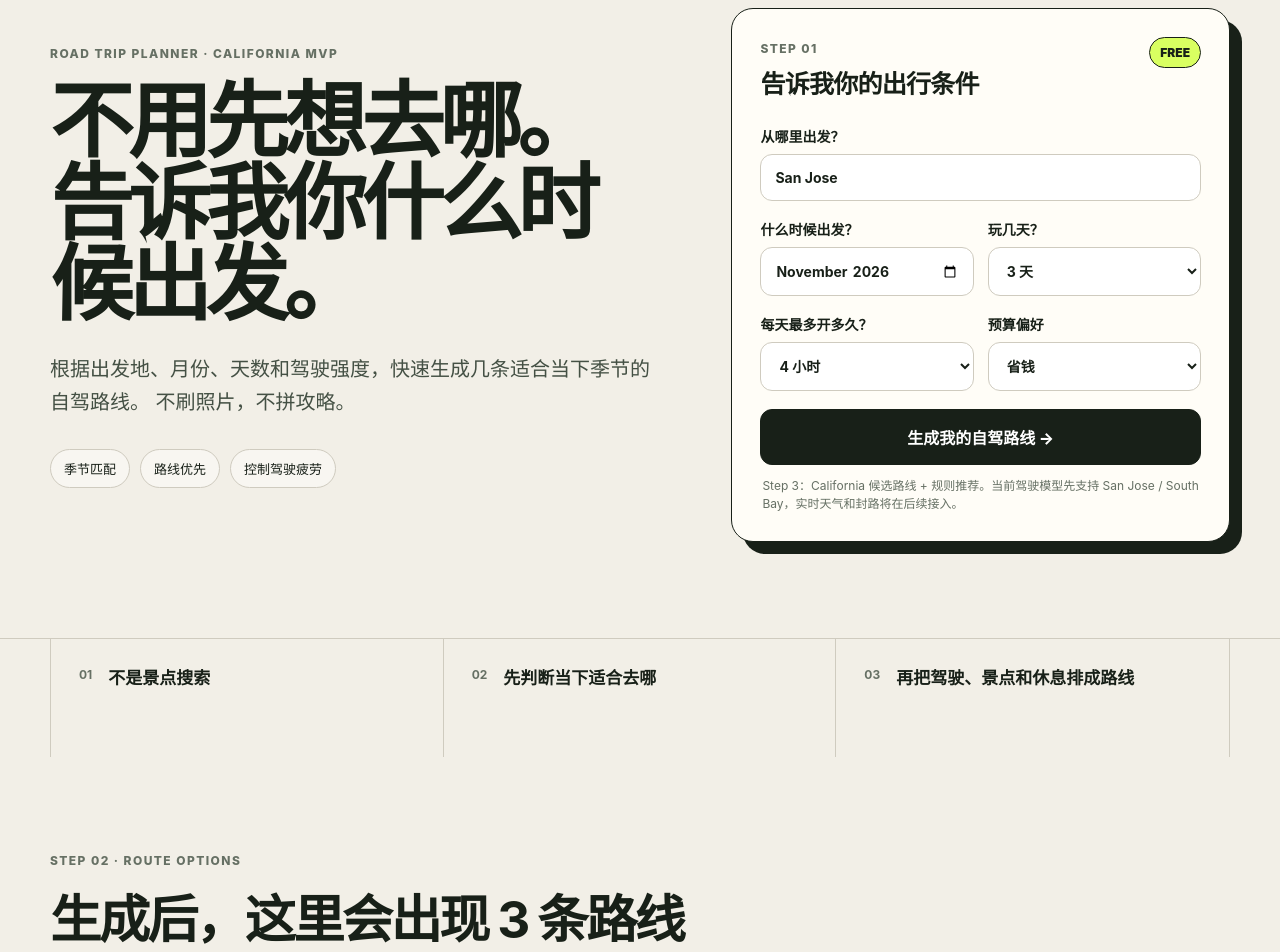
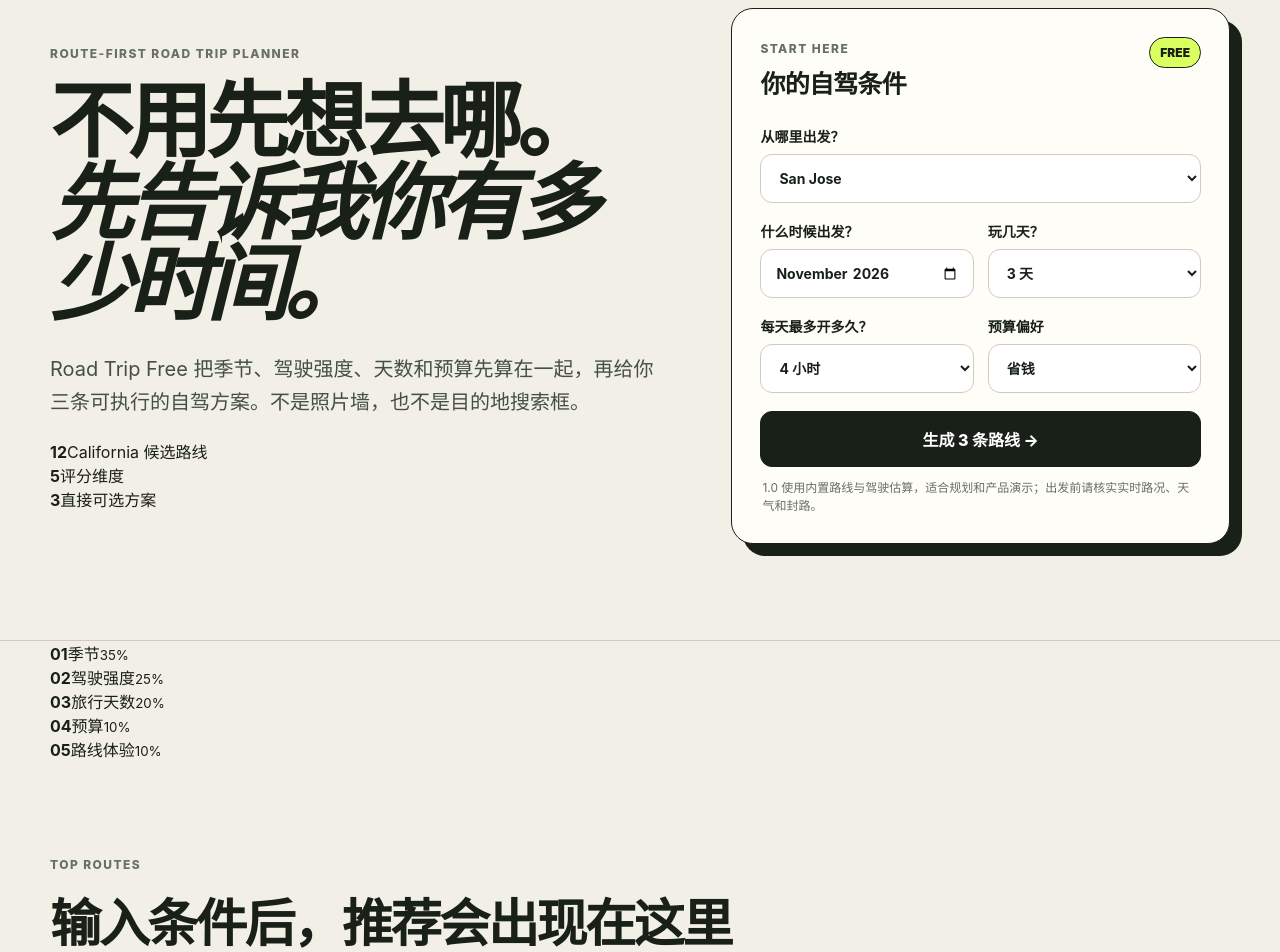
Before and after one commit to dilfrank/Road-Trip-Free, a Next.js app: page / in a window 1280 px wide. Shown: the part 160-1112 px from the top of the page. Built offline with nearby package versions, Linux system fonts and the light colour scheme.

Commit message:
feat: complete Road Trip Free 1.0 interactive UI

```diff
--- a/app/page.tsx
+++ b/app/page.tsx
@@ -1,249 +1,164 @@
 "use client";
 
 import { FormEvent, useMemo, useState } from "react";
-import { isSupportedOrigin, recommendRoutes } from "../lib/recommend";
+import { recommendRoutes } from "../lib/recommend";
 import { BudgetPreference, RouteSuggestion } from "../lib/routes";
 
-type FormState = {
-  origin: string;
-  month: string;
-  days: string;
-  maxDrive: string;
-  budget: BudgetPreference;
-};
+type FormState = { origin: string; month: string; days: string; maxDrive: string; budget: BudgetPreference };
 
-const initialForm: FormState = {
-  origin: "San Jose",
-  month: "2026-11",
-  days: "3",
-  maxDrive: "4",
-  budget: "省钱"
-};
+const initialForm: FormState = { origin: "San Jose", month: "2026-11", days: "3", maxDrive: "4", budget: "省钱" };
+
+function RouteSketch({ route }: { route: RouteSuggestion }) {
+  return (
+    <div className="map-card">
+      <div className="map-toolbar"><span>ROUTE VIEW</span><span>示意图 · 非导航地图</span></div>
+      <div className="route-map" aria-label={`${route.name} 路线示意图`}>
+        <svg viewBox="0 0 100 100" preserveAspectRatio="none" aria-hidden="true">
+          <defs><pattern id={`grid-${route.id}`} width="10" height="10" patternUnits="userSpaceOnUse"><path d="M 10 0 L 0 0 0 10" fill="none" stroke="currentColor" strokeWidth=".25" /></pattern></defs>
+          <rect width="100" height="100" fill={`url(#grid-${route.id})`} className="map-grid" />
+          <polyline points={route.mapPoints.map((p) => `${p.x},${p.y}`).join(" ")} fill="none" className="map-line" />
+        </svg>
+        {route.mapPoints.map((point, index) => (
+          <div className="map-point" key={`${route.id}-${point.label}`} style={{ left: `${point.x}%`, top: `${point.y}%` }}>
+            <span>{index + 1}</span><b>{point.label}</b>
+          </div>
+        ))}
+        <div className="map-stamp">CALIFORNIA · 1.0</div>
+      </div>
+    </div>
+  );
+}
 
 export default function Home() {
   const [form, setForm] = useState<FormState>(initialForm);
   const [routes, setRoutes] = useState<RouteSuggestion[]>([]);
   const [generated, setGenerated] = useState(false);
-  const [notice, setNotice] = useState("");
+  const [selectedId, setSelectedId] = useState<string>("");
+  const [copied, setCopied] = useState(false);
 
+  const selected = routes.find((route) => route.id === selectedId) || routes[0];
   const monthLabel = useMemo(() => {
     if (!form.month) return "未选择";
     const [year, month] = form.month.split("-");
     return `${year} 年 ${Number(month)} 月`;
   }, [form.month]);
 
-  function scrollToResults() {
-    window.setTimeout(() => {
-      document.getElementById("results")?.scrollIntoView({ behavior: "smooth" });
-    }, 50);
+  function submit(event: FormEvent<HTMLFormElement>) {
+    event.preventDefault();
+    const month = Number(form.month.split("-")[1]);
+    const next = recommendRoutes({ origin: form.origin, month, days: Number(form.days), maxDrive: Number(form.maxDrive), budget: form.budget });
+    setRoutes(next);
+    setSelectedId(next[0]?.id || "");
+    setGenerated(true);
+    setCopied(false);
+    window.setTimeout(() => document.getElementById("results")?.scrollIntoView({ behavior: "smooth" }), 40);
   }
 
-  function submit(event: FormEvent<HTMLFormElement>) {
-    event.preventDefault();
-    setGenerated(true);
-
-    if (!isSupportedOrigin(form.origin)) {
-      setRoutes([]);
-      setNotice("Step 3 的驾驶时间模型目前先精确支持 San Jose / South Bay。请输入 San Jose、Santa Clara、Sunnyvale、Cupertino 或 Mountain View。");
-      scrollToResults();
-      return;
-    }
-
-    const month = Number(form.month.split("-")[1]);
-    const nextRoutes = recommendRoutes({
-      origin: form.origin.trim(),
-      month,
-      days: Number(form.days),
-      maxDrive: Number(form.maxDrive),
-      budget: form.budget
-    });
-
-    setRoutes(nextRoutes);
-    setNotice("已按季节 35% · 驾驶时间 25% · 旅行天数 20% · 预算 10% · 路线体验 10% 重新排序。当前为规则引擎，不包含实时封路和天气数据。");
-    scrollToResults();
+  async function copyPlan() {
+    if (!selected) return;
+    const summary = [
+      `Road Trip Free 1.0 · ${selected.name}`,
+      `${monthLabel} · ${form.days}天 · ${form.origin}出发 · 每天≤${form.maxDrive}h`,
+      `推荐分：${selected.score}/100`,
+      ...selected.days.map((d) => `D${d.day} ${d.title}｜${d.drive}｜${d.stops.join(" / ")}`),
+      selected.warning ? `提醒：${selected.warning}` : "提醒：出发前核实天气、封路和车辆状态。"
+    ].join("\n");
+    try { await navigator.clipboard.writeText(summary); setCopied(true); } catch { setCopied(false); }
   }
 
   return (
     <main>
       <section className="hero">
         <nav className="nav shell">
-          <div className="brand">Road Trip Free</div>
-          <div className="nav-note">只做自驾游快速攻略</div>
+          <a className="brand" href="#top">Road Trip Free <i>1.0</i></a>
+          <div className="nav-links"><a href="#planner">生成路线</a><a href="#how">怎么工作</a><span>California MVP</span></div>
         </nav>
 
-        <div className="shell hero-grid">
+        <div className="shell hero-grid" id="top">
           <div className="hero-copy">
-            <span className="eyebrow">ROAD TRIP PLANNER · CALIFORNIA MVP</span>
-            <h1>不用先想去哪。<br />告诉我你什么时候出发。</h1>
-            <p className="lead">
-              根据出发地、月份、天数和驾驶强度，快速生成几条适合当下季节的自驾路线。
-              不刷照片，不拼攻略。
-            </p>
-            <div className="principles">
-              <span>季节匹配</span>
-              <span>路线优先</span>
-              <span>控制驾驶疲劳</span>
+            <span className="eyebrow">ROUTE-FIRST ROAD TRIP PLANNER</span>
+            <h1>不用先想去哪。<br /><em>先告诉我你有多少时间。</em></h1>
+            <p className="lead">Road Trip Free 把季节、驾驶强度、天数和预算先算在一起，再给你三条可执行的自驾方案。不是照片墙，也不是目的地搜索框。</p>
+            <div className="hero-proof">
+              <div><strong>12</strong><span>California 候选路线</span></div>
+              <div><strong>5</strong><span>评分维度</span></div>
+              <div><strong>3</strong><span>直接可选方案</span></div>
             </div>
           </div>
 
-          <form className="planner" onSubmit={submit}>
-            <div className="planner-title">
-              <div>
-                <span className="step">STEP 01</span>
-                <h2>告诉我你的出行条件</h2>
-              </div>
-              <span className="free-badge">FREE</span>
+          <form className="planner" id="planner" onSubmit={submit}>
+            <div className="planner-title"><div><span className="step">START HERE</span><h2>你的自驾条件</h2></div><span className="free-badge">FREE</span></div>
+            <label>从哪里出发？
+              <select value={form.origin} onChange={(e) => setForm({ ...form, origin: e.target.value })}>
+                <option>San Jose</option><option>Santa Clara</option><option>Sunnyvale</option><option>Cupertino</option><option>Mountain View</option>
+              </select>
+            </label>
+            <div className="two-col">
+              <label>什么时候出发？<input type="month" value={form.month} onChange={(e) => setForm({ ...form, month: e.target.value })} required /></label>
+              <label>玩几天？<select value={form.days} onChange={(e) => setForm({ ...form, days: e.target.value })}><option value="2">2 天</option><option value="3">3 天</option><option value="4">4 天</option><option value="5">5 天</option></select></label>
             </div>
-
-            <label>
-              从哪里出发？
-              <input
-                value={form.origin}
-                onChange={(e) => setForm({ ...form, origin: e.target.value })}
-                placeholder="San Jose"
-                required
-              />
-            </label>
-
             <div className="two-col">
-              <label>
-                什么时候出发？
-                <input
-                  type="month"
-                  value={form.month}
-                  onChange={(e) => setForm({ ...form, month: e.target.value })}
-                  required
-                />
-              </label>
-              <label>
-                玩几天？
-                <select value={form.days} onChange={(e) => setForm({ ...form, days: e.target.value })}>
-                  <option value="2">2 天</option>
-                  <option value="3">3 天</option>
-                  <option value="4">4 天</option>
-                  <option value="5">5 天</option>
-                </select>
-              </label>
+              <label>每天最多开多久？<select value={form.maxDrive} onChange={(e) => setForm({ ...form, maxDrive: e.target.value })}><option value="3">3 小时</option><option value="4">4 小时</option><option value="5">5 小时</option><option value="6">6 小时</option></select></label>
+              <label>预算偏好<select value={form.budget} onChange={(e) => setForm({ ...form, budget: e.target.value as BudgetPreference })}><option>省钱</option><option>普通</option><option>舒适</option></select></label>
             </div>
-
-            <div className="two-col">
-              <label>
-                每天最多开多久？
-                <select value={form.maxDrive} onChange={(e) => setForm({ ...form, maxDrive: e.target.value })}>
-                  <option value="3">3 小时</option>
-                  <option value="4">4 小时</option>
-                  <option value="5">5 小时</option>
-                  <option value="6">6 小时</option>
-                </select>
-              </label>
-              <label>
-                预算偏好
-                <select
-                  value={form.budget}
-                  onChange={(e) => setForm({ ...form, budget: e.target.value as BudgetPreference })}
-                >
-                  <option value="省钱">省钱</option>
-                  <option value="普通">普通</option>
-                  <option value="舒适">舒适</option>
-                </select>
-              </label>
-            </div>
-
-            <button type="submit">生成我的自驾路线 →</button>
-            <p className="microcopy">
-              Step 3：California 候选路线 + 规则推荐。当前驾驶模型先支持 San Jose / South Bay，实时天气和封路将在后续接入。
-            </p>
+            <button className="primary" type="submit">生成 3 条路线 <span>→</span></button>
+            <p className="microcopy">1.0 使用内置路线与驾驶估算，适合规划和产品演示；出发前请核实实时路况、天气和封路。</p>
           </form>
         </div>
       </section>
 
-      <section className="shell value-strip">
-        <div><strong>01</strong><span>不是景点搜索</span></div>
-        <div><strong>02</strong><span>先判断当下适合去哪</span></div>
-        <div><strong>03</strong><span>再把驾驶、景点和休息排成路线</span></div>
+      <section className="shell how-strip" id="how">
+        <div><b>01</b><span>季节</span><small>35%</small></div><div><b>02</b><span>驾驶强度</span><small>25%</small></div><div><b>03</b><span>旅行天数</span><small>20%</small></div><div><b>04</b><span>预算</span><small>10%</small></div><div><b>05</b><span>路线体验</span><small>10%</small></div>
       </section>
 
       <section className="shell results" id="results">
         <div className="section-heading">
-          <div>
-            <span className="eyebrow">STEP 02 · ROUTE OPTIONS</span>
-            <h2>
-              {!generated
-                ? "生成后，这里会出现 3 条路线"
-                : routes.length
-                  ? `${form.origin} 出发的 3 个建议`
-                  : "这个出发地还没进入 MVP 驾驶模型"}
-            </h2>
-          </div>
-          {generated && (
-            <p className="query-summary">
-              {monthLabel} · {form.days} 天 · 每天 ≤ {form.maxDrive}h · {form.budget}
-            </p>
-          )}
+          <div><span className="eyebrow">TOP ROUTES</span><h2>{generated ? `${form.origin} 出发，最值得考虑的 3 条路线` : "输入条件后，推荐会出现在这里"}</h2></div>
+          {generated && <p className="query-summary">{monthLabel}<br />{form.days} 天 · 每天 ≤ {form.maxDrive}h · {form.budget}</p>}
         </div>
 
-        {!generated ? (
-          <div className="empty-state">
-            <span>路线不是从“热门照片”开始，而是从你的时间和驾驶限制开始。</span>
+        {!generated ? <div className="empty-state"><div><div className="empty-orbit">RTF</div><p>路线不是从“热门照片”开始，<br />而是从你的时间和驾驶限制开始。</p></div></div> : <>
+          <div className="route-grid">
+            {routes.map((route, index) => (
+              <button type="button" className={`route-card ${selected?.id === route.id ? "selected" : ""}`} key={route.id} onClick={() => { setSelectedId(route.id); window.setTimeout(() => document.getElementById("detail")?.scrollIntoView({behavior:"smooth"}),40); }}>
+                <div className="route-topline"><span>0{index + 1}</span><div><strong>{route.theme}</strong><b className="score">{route.score}</b></div></div>
+                <h3>{route.name}</h3><p>{route.summary}</p>
+                <div className="stats"><span>{route.totalDrive}</span><span>{route.seasonFit}</span></div>
+                {route.warning && <div className="warning-mini">季节提醒</div>}
+                <div className="reason-list">{route.reasons.map((reason) => <span key={reason}>✓ {reason}</span>)}</div>
+                <div className="card-action">{selected?.id === route.id ? "已选择 · 查看下方详情" : "选择这条路线 →"}</div>
+              </button>
+            ))}
           </div>
-        ) : routes.length === 0 ? (
-          <div className="empty-state">
-            <span>{notice}</span>
-          </div>
-        ) : (
-          <>
-            <p className="engine-note">{notice}</p>
-            <div className="route-grid">
-              {routes.map((route, index) => (
-                <article className="route-card" key={route.id}>
-                  <div className="route-topline">
-                    <span>方案 {String.fromCharCode(65 + index)}</span>
-                    <div className="route-badges">
-                      <strong>{route.theme}</strong>
-                      <span className="score">{route.score} 分</span>
-                    </div>
-                  </div>
-                  <h3>{route.name}</h3>
-                  <p className="route-summary">{route.summary}</p>
-                  <div className="stats">
-                    <span>{route.totalDrive}</span>
-                    <span>{route.seasonFit}</span>
-                  </div>
 
-                  {route.warning && <div className="warning">⚠ {route.warning}</div>}
+          {selected && <section className="detail" id="detail">
+            <div className="detail-head">
+              <div><span className="eyebrow">SELECTED ROUTE</span><h2>{selected.name}</h2><p>{selected.summary}</p></div>
+              <div className="detail-score"><strong>{selected.score}</strong><span>/100</span><small>推荐分</small></div>
+            </div>
 
-                  <div className="why">
-                    <strong>为什么排在这里</strong>
-                    <ul>
-                      {route.reasons.map((reason) => <li key={reason}>{reason}</li>)}
-                    </ul>
-                  </div>
+            <div className="detail-grid">
+              <RouteSketch route={selected} />
+              <div className="score-panel">
+                <span className="eyebrow">WHY THIS ROUTE</span>
+                {[["季节",selected.breakdown.season,35],["驾驶",selected.breakdown.driving,25],["天数",selected.breakdown.duration,20],["预算",selected.breakdown.budget,10],["体验",selected.breakdown.experience,10]].map(([label,value,max]) => <div className="score-row" key={String(label)}><div><b>{label}</b><span>{value}/{max}</span></div><div className="score-track"><i style={{width:`${Number(value)/Number(max)*100}%`}} /></div></div>)}
+                <div className="highlights"><b>路线亮点</b><p>{selected.highlights.join(" · ")}</p></div>
+              </div>
+            </div>
 
-                  <div className="days">
-                    {route.days.map((day) => (
-                      <div className="day" key={day.day}>
-                        <div className="day-number">D{day.day}</div>
-                        <div>
-                          <h4>{day.title}</h4>
-                          <p>{day.drive}</p>
-                          <p className="stops">{day.stops.join(" · ")}</p>
-                          <small>休息：{day.rest}</small>
-                        </div>
-                      </div>
-                    ))}
-                  </div>
-                  <div className="next-note">下一阶段：地图路线 + 实时道路 / 天气校验</div>
-                </article>
-              ))}
+            {selected.warning && <div className="risk-banner"><span>!</span><div><b>季节风险提示</b><p>{selected.warning}</p></div></div>}
+
+            <div className="itinerary-head"><div><span className="eyebrow">DAY BY DAY</span><h3>{form.days} 天执行版</h3></div><button type="button" className="copy-btn" onClick={copyPlan}>{copied ? "已复制 ✓" : "复制行程摘要"}</button></div>
+            <div className="timeline">
+              {selected.days.map((d) => <article className="timeline-day" key={d.day}><div className="day-index"><span>D{d.day}</span><i /></div><div className="day-content"><div className="day-title"><h4>{d.title}</h4><b>{d.drive}</b></div><div className="stop-chips">{d.stops.map((stop) => <span key={stop}>{stop}</span>)}</div><p>{d.note}</p><small>休息 / 住宿：{d.rest}</small></div></article>)}
             </div>
-          </>
-        )}
+
+            <div className="preflight"><div><span className="eyebrow">BEFORE YOU GO</span><h3>出发前 4 项检查</h3></div><ul><li>实时天气与山火信息</li><li>Caltrans / 公园道路封闭</li><li>山区链条要求</li><li>车辆油量 / 充电与轮胎状态</li></ul></div>
+          </section>}
+        </>}
       </section>
 
-      <footer className="shell footer">
-        <strong>Road Trip Free</strong>
-        <span>Four-week MVP · route first, photos later.</span>
-      </footer>
+      <footer className="shell footer"><div><strong>Road Trip Free</strong><span>1.0 · California MVP</span></div><p>Route first. Photos later.</p></footer>
     </main>
   );
 }
```
